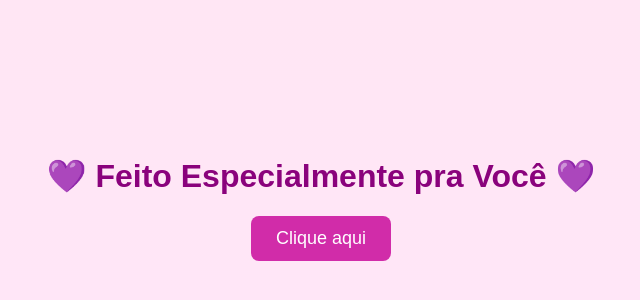
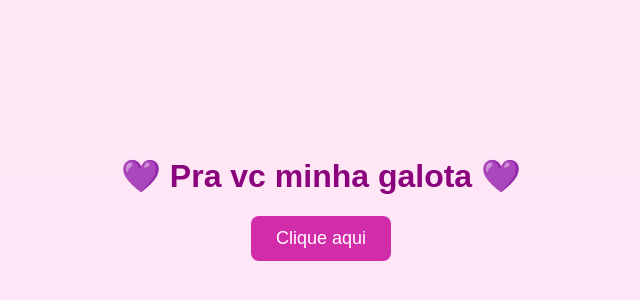
Before and after one commit to gustazk/meu-amor, a plain HTML site: page index.html in a window 1280 px wide. Shown: the part 202-502 px from the top of the page, without its empty margins (319-959 px from the left). Drawn offline with Linux system fonts and the light colour scheme.

Commit message:
Update opening screen message in index.html

```diff
--- a/index.html
+++ b/index.html
@@ -65,7 +65,7 @@ body {
 
 <!-- TELA DE ABERTURA -->
 <div id="openScreen">
-  <h1>💜 Feito Especialmente pra Você 💜</h1>
+  <h1>💜 Pra vc minha galota 💜</h1>
   <button onclick="startExperience()">Clique aqui</button>
 </div>
 
```
